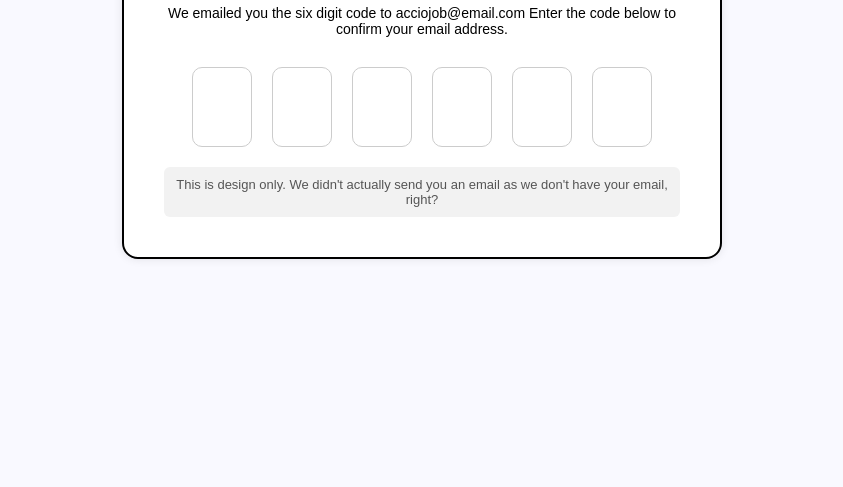
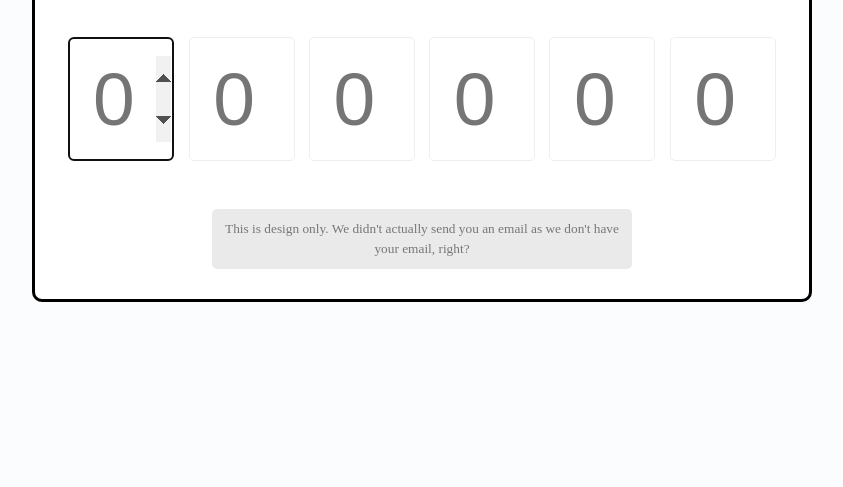
Before and after one commit to acciojob/OTP-curlyheadcoder, a website: page main.html in a window 1280 px wide. Shown: the part 313-800 px from the top of the page, without its empty margins (218-1061 px from the left). Drawn offline with Linux system fonts and the light colour scheme.

Commit message:
created a submission

```diff
--- a/main.html
+++ b/main.html
@@ -1,108 +1,79 @@
 <!DOCTYPE html>
-<html lang="en">
-<head>
-  <meta charset="UTF-8">
-  <title>Verify Your Account</title>
-  <style>
-    * {
-      box-sizing: border-box;
-    }
 
-    body {
-      margin: 0;
-      font-family: Arial, sans-serif;
-      background-color: #f9f9ff;
-      display: flex;
-      justify-content: center;
-      align-items: center;
-      height: 100vh;
-    }
+<html>
+  <head>
+    <link rel="stylesheet" href="styles.css" />
+  </head>
 
-    .container {
-      background: white;
-      padding: 40px;
-      border-radius: 16px;
-      border: 2px solid black;
-      box-shadow: 0 0 10px rgba(0,0,0,0.1);
-      width: 600px;
-      max-width: 95%;
-      text-align: center;
-    }
-
-    h2 {
-      margin-top: 0;
-      font-size: 24px;
-    }
-
-    p {
-      margin: 10px 0 30px;
-      font-size: 14px;
-    }
-
-    .otp-inputs {
-      display: flex;
-      justify-content: center;
-      gap: 20px;
-      margin-bottom: 20px;
-    }
-
-    .otp-inputs input {
-      width: 60px;
-      height: 80px;
-      font-size: 48px;
-      text-align: center;
-      border: 1px solid #ccc;
-      border-radius: 10px;
-      outline: none;
-    }
-
-    .footer-note {
-      background-color: #f2f2f2;
-      color: #555;
-      padding: 10px;
-      font-size: 13px;
-      border-radius: 6px;
-      display: inline-block;
-    }
-  </style>
-</head>
-<body>
-
-<div class="container">
-  <h2>Verify Your Account</h2>
-  <p>We emailed you the six digit code to acciojob@email.com Enter the code below to confirm your email address.</p>
-
-  <div class="otp-inputs">
-    <input type="text" maxlength="1">
-    <input type="text" maxlength="1">
-    <input type="text" maxlength="1">
-    <input type="text" maxlength="1">
-    <input type="text" maxlength="1">
-    <input type="text" maxlength="1">
-  </div>
-
-  <div class="footer-note">
-    This is design only. We didn't actually send you an email as we don't have your email, right?
-  </div>
-</div>
-
-<script>
-  const inputs = document.querySelectorAll('.otp-inputs input');
-
-  inputs.forEach((input, index) => {
-    input.addEventListener('input', () => {
-      if (input.value.length === 1 && index < inputs.length - 1) {
-        inputs[index + 1].focus();
-      }
-    });
-
-    input.addEventListener('keydown', (e) => {
-      if (e.key === 'Backspace' && input.value === '' && index > 0) {
-        inputs[index - 1].focus();
-      }
-    });
-  });
-</script>
-
-</body>
+  <body>
+    <!-- the entire body must be written by student -->
+    <div class="container">
+      <h2 id="verification_heading">Verify Your Account</h2>
+      <p id="verification_subtext">
+        We emailed you the six digit code to acciojob@gmail.com Enter the code
+        below to confirm your email address.
+      </p>
+      <div class="code-container">
+        <input
+          type="number"
+          class="code"
+          id="code-1"
+          placeholder="0"
+          min="0"
+          max="9"
+          required
+        />
+        <input
+          type="number"
+          class="code"
+          id="code-2"
+          placeholder="0"
+          min="0"
+          max="9"
+          required
+        />
+        <input
+          type="number"
+          class="code"
+          id="code-3"
+          placeholder="0"
+          min="0"
+          max="9"
+          required
+        />
+        <input
+          type="number"
+          class="code"
+          id="code-4"
+          placeholder="0"
+          min="0"
+          max="9"
+          required
+        />
+        <input
+          type="number"
+          class="code"
+          id="code-5"
+          placeholder="0"
+          min="0"
+          max="9"
+          required
+        />
+        <input
+          type="number"
+          class="code"
+          id="code-6"
+          placeholder="0"
+          min="0"
+          max="9"
+          required
+        />
+      </div>
+      <small class="info">
+        This is design only. We didn't actually send you an email as we don't
+        have your email, right?
+      </small>
+    </div>
+    <script type="text/javascript" src="./script.js"></script>
+  </body>
 </html>
--- /dev/null
+++ b/script.js
@@ -0,0 +1,15 @@
+const codes = document.querySelectorAll(".code");
+codes[0].focus();
+
+codes.forEach((code, idx) => {
+  code.addEventListener("input", (event) => {
+    if (event.target.value.length === 1 && idx < codes.length - 1) {
+      codes[idx + 1].focus();
+    }
+  });
+  code.addEventListener("keydown", (event) => {
+    if (event.key === "Backspace" && !event.target.value && idx > 0) {
+      codes[idx - 1].focus();
+    }
+  });
+});
--- /dev/null
+++ b/styles.css
@@ -0,0 +1,51 @@
+body {
+  background-color: #fbfcfe;
+  display: flex;
+  align-items: center;
+  justify-content: center;
+  height: 100vh;
+  overflow: hidden;
+  margin: 0;
+}
+
+.container {
+  background-color: #fff;
+  border: 3px #000 solid;
+  border-radius: 10px;
+  padding: 30px;
+  max-width: 1000px;
+  text-align: center;
+}
+
+.code-container {
+  display: flex;
+  align-items: center;
+  justify-content: center;
+  margin: 40px 0;
+}
+
+.code {
+  border-radius: 5px;
+  font-size: 75px;
+  height: 120px;
+  width: 100px;
+  border: 1px solid #eee;
+  margin: 1%;
+  text-align: center;
+  font-weight: 300;
+}
+
+.code:valid {
+  border-color: #3498db;
+  box-shadow: 0 10px 10px -5px rgba(0, 0, 0, 0.25);
+}
+
+.info {
+  background-color: #eaeaea;
+  display: inline-block;
+  padding: 10px;
+  line-height: 20px;
+  max-width: 400px;
+  color: #777;
+  border-radius: 5px;
+}
```
